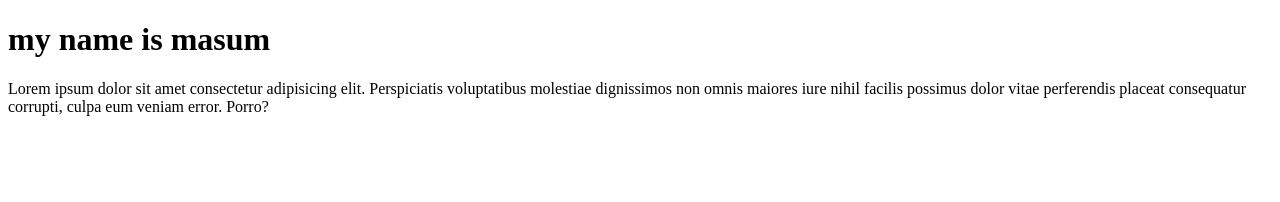
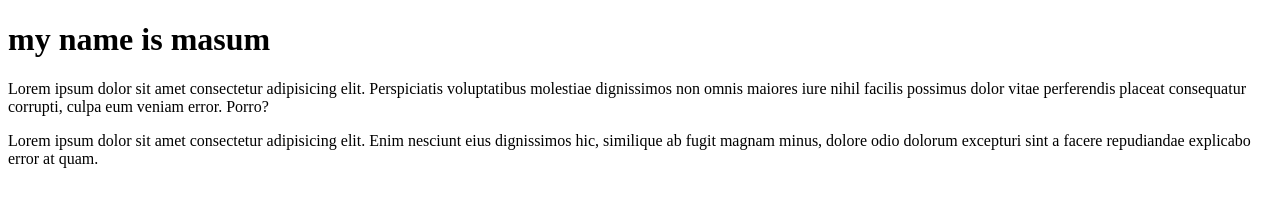
Before and after one commit to Masum15151/my-2nd-github-ripo, a plain HTML site: page index.html in a window 1280 px wide. Drawn offline with Linux system fonts and the light colour scheme.

Commit message:
push my code

```diff
--- a/index.html
+++ b/index.html
@@ -10,5 +10,6 @@
 <body>
      <h1>my name is masum</h1>
      <p>Lorem ipsum dolor sit amet consectetur adipisicing elit. Perspiciatis voluptatibus molestiae dignissimos non omnis maiores iure nihil facilis possimus dolor vitae perferendis placeat consequatur corrupti, culpa eum veniam error. Porro?</p>
+     <p>Lorem ipsum dolor sit amet consectetur adipisicing elit. Enim nesciunt eius dignissimos hic, similique ab fugit magnam minus, dolore odio dolorum excepturi sint a facere repudiandae explicabo error at quam.</p>
 </body>
 </html>
```
